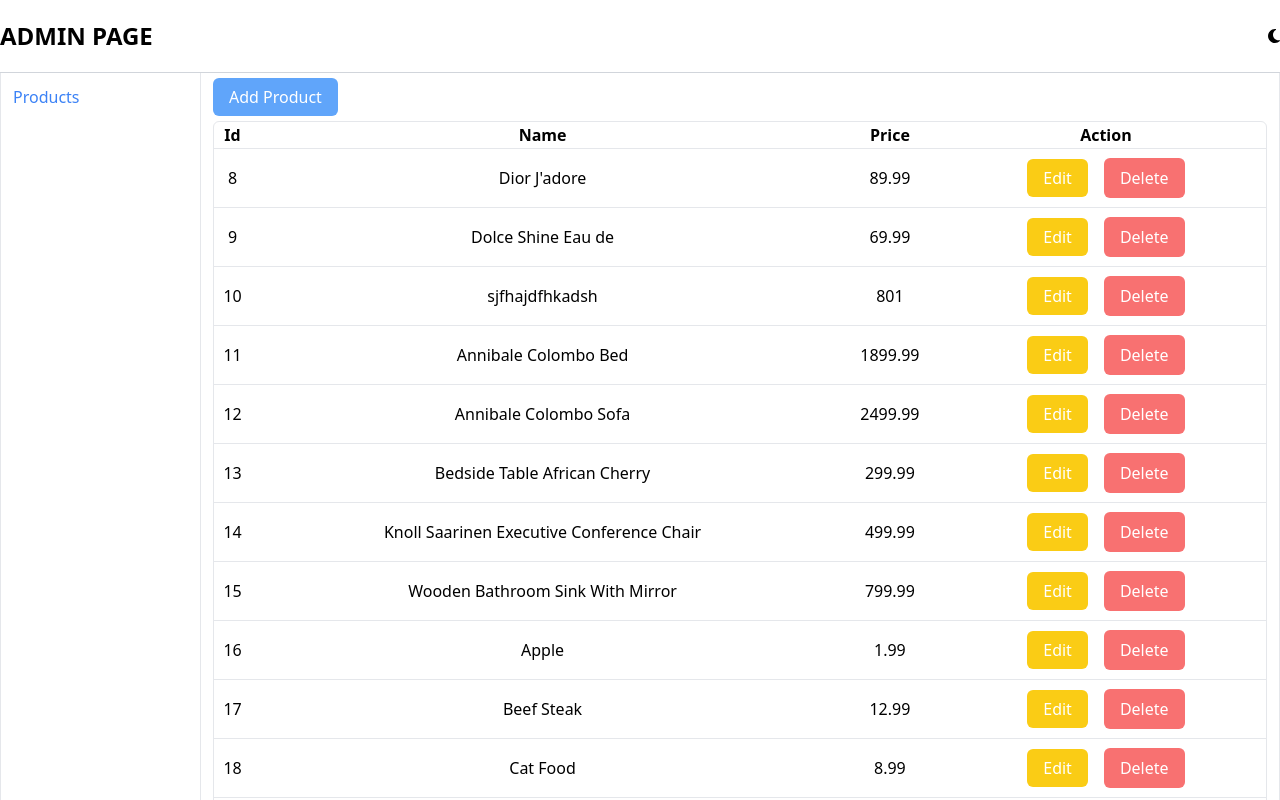
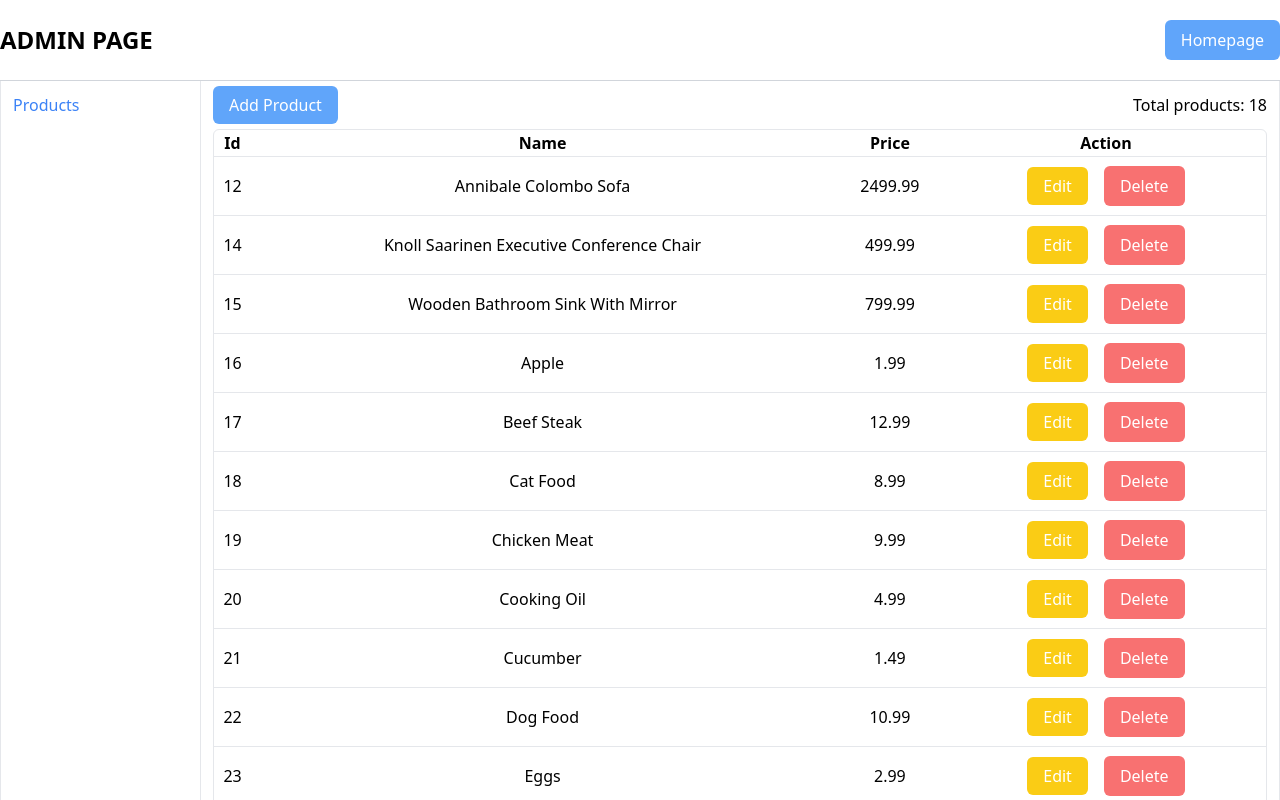
Before and after one commit to dungvuquoc0102/f8_fullstack_k10_react_hw, a React (Vite) app: page /admin in a window 1280 px wide. Shown: the top 800 px of the page. Built offline with nearby package versions, Linux system fonts and the light colour scheme; data requests are answered from the project's data file.

Commit message:
Day_04: Fix ProductPage.jsx

```diff
--- a/db.json
+++ b/db.json
@@ -1,197 +1,5 @@
 {
   "products": [
-    {
-      "id": 8,
-      "title": "Dior J'adore",
-      "description": "J'adore by Dior is a luxurious and floral fragrance, known for its blend of ylang-ylang, rose, and jasmine. It embodies femininity and sophistication.",
-      "category": "fragrances",
-      "price": 89.99,
-      "discountPercentage": 17.44,
-      "rating": 3.31,
-      "stock": 91,
-      "tags": [
-        "fragrances",
-        "perfumes"
-      ],
-      "brand": "Dior",
-      "sku": "E70NB03B",
-      "weight": 10,
-      "dimensions": {
-        "width": 21.51,
-        "height": 7,
-        "depth": 26.51
-      },
-      "warrantyInformation": "Lifetime warranty",
-      "shippingInformation": "Ships in 2 weeks",
-      "availabilityStatus": "In Stock",
-      "reviews": [
-        {
-          "rating": 5,
-          "comment": "Fast shipping!",
-          "date": "2024-05-23T08:56:21.619Z",
-          "reviewerName": "Zoe Nicholson",
-          "reviewerEmail": "zoe.nicholson@x.dummyjson.com"
-        },
-        {
-          "rating": 4,
-          "comment": "Excellent quality!",
-          "date": "2024-05-23T08:56:21.619Z",
-          "reviewerName": "Addison Wright",
-          "reviewerEmail": "addison.wright@x.dummyjson.com"
-        },
-        {
-          "rating": 4,
-          "comment": "Would buy again!",
-          "date": "2024-05-23T08:56:21.619Z",
-          "reviewerName": "Clara Berry",
-          "reviewerEmail": "clara.berry@x.dummyjson.com"
-        }
-      ],
-      "returnPolicy": "7 days return policy",
-      "minimumOrderQuantity": 8,
-      "meta": {
-        "createdAt": "2024-05-23T08:56:21.619Z",
-        "updatedAt": "2024-05-23T08:56:21.619Z",
-        "barcode": "0887083199279",
-        "qrCode": "https://assets.dummyjson.com/public/qr-code.png"
-      },
-      "images": [
-        "https://cdn.dummyjson.com/products/images/fragrances/Dior%20J'adore/1.png",
-        "https://cdn.dummyjson.com/products/images/fragrances/Dior%20J'adore/2.png",
-        "https://cdn.dummyjson.com/products/images/fragrances/Dior%20J'adore/3.png"
-      ],
-      "thumbnail": "https://cdn.dummyjson.com/products/images/fragrances/Dior%20J'adore/thumbnail.png"
-    },
-    {
-      "id": 9,
-      "title": "Dolce Shine Eau de",
-      "description": "Dolce Shine by Dolce & Gabbana is a vibrant and fruity fragrance, featuring notes of mango, jasmine, and blonde woods. It's a joyful and youthful scent.",
-      "category": "fragrances",
-      "price": 69.99,
-      "discountPercentage": 11.47,
-      "rating": 2.68,
-      "stock": 3,
-      "tags": [
-        "fragrances",
-        "perfumes"
-      ],
-      "brand": "Dolce & Gabbana",
-      "sku": "1NBFK980",
-      "weight": 5,
-      "dimensions": {
-        "width": 17,
-        "height": 24.57,
-        "depth": 13.3
-      },
-      "warrantyInformation": "5 year warranty",
-      "shippingInformation": "Ships in 1-2 business days",
-      "availabilityStatus": "Low Stock",
-      "reviews": [
-        {
-          "rating": 4,
-          "comment": "Very satisfied!",
-          "date": "2024-05-23T08:56:21.619Z",
-          "reviewerName": "Xavier Wright",
-          "reviewerEmail": "xavier.wright@x.dummyjson.com"
-        },
-        {
-          "rating": 1,
-          "comment": "Poor quality!",
-          "date": "2024-05-23T08:56:21.619Z",
-          "reviewerName": "Mila Hernandez",
-          "reviewerEmail": "mila.hernandez@x.dummyjson.com"
-        },
-        {
-          "rating": 5,
-          "comment": "Very happy with my purchase!",
-          "date": "2024-05-23T08:56:21.619Z",
-          "reviewerName": "Sophia Brown",
-          "reviewerEmail": "sophia.brown@x.dummyjson.com"
-        }
-      ],
-      "returnPolicy": "30 days return policy",
-      "minimumOrderQuantity": 9,
-      "meta": {
-        "createdAt": "2024-05-23T08:56:21.619Z",
-        "updatedAt": "2024-05-23T08:56:21.619Z",
-        "barcode": "1939383392674",
-        "qrCode": "https://assets.dummyjson.com/public/qr-code.png"
-      },
-      "images": [
-        "https://cdn.dummyjson.com/products/images/fragrances/Dolce%20Shine%20Eau%20de/1.png",
-        "https://cdn.dummyjson.com/products/images/fragrances/Dolce%20Shine%20Eau%20de/2.png",
-        "https://cdn.dummyjson.com/products/images/fragrances/Dolce%20Shine%20Eau%20de/3.png"
-      ],
-      "thumbnail": "https://cdn.dummyjson.com/products/images/fragrances/Dolce%20Shine%20Eau%20de/thumbnail.png"
-    },
-    {
-      "id": 10,
-      "title": "sjfhajdfhkadsh",
-      "price": "801",
-      "description": "Gucci Bloom by Gucci is a floral and captivating fragrance, with notes of tuberose, jasmine, and Rangoon creeper. It's a modern and romantic scent."
-    },
-    {
-      "id": 11,
-      "title": "Annibale Colombo Bed",
-      "description": "The Annibale Colombo Bed is a luxurious and elegant bed frame, crafted with high-quality materials for a comfortable and stylish bedroom.",
-      "category": "furniture",
-      "price": 1899.99,
-      "discountPercentage": 0.29,
-      "rating": 4.14,
-      "stock": 47,
-      "tags": [
-        "furniture",
-        "beds"
-      ],
-      "brand": "Annibale Colombo",
-      "sku": "4KMDTZWF",
-      "weight": 3,
-      "dimensions": {
-        "width": 28.75,
-        "height": 26.88,
-        "depth": 24.47
-      },
-      "warrantyInformation": "2 year warranty",
-      "shippingInformation": "Ships overnight",
-      "availabilityStatus": "In Stock",
-      "reviews": [
-        {
-          "rating": 4,
-          "comment": "Great value for money!",
-          "date": "2024-05-23T08:56:21.620Z",
-          "reviewerName": "Julian Newton",
-          "reviewerEmail": "julian.newton@x.dummyjson.com"
-        },
-        {
-          "rating": 5,
-          "comment": "Would buy again!",
-          "date": "2024-05-23T08:56:21.620Z",
-          "reviewerName": "Madison Collins",
-          "reviewerEmail": "madison.collins@x.dummyjson.com"
-        },
-        {
-          "rating": 4,
-          "comment": "Would buy again!",
-          "date": "2024-05-23T08:56:21.620Z",
-          "reviewerName": "Clara Berry",
-          "reviewerEmail": "clara.berry@x.dummyjson.com"
-        }
-      ],
-      "returnPolicy": "7 days return policy",
-      "minimumOrderQuantity": 1,
-      "meta": {
-        "createdAt": "2024-05-23T08:56:21.620Z",
-        "updatedAt": "2024-05-23T08:56:21.620Z",
-        "barcode": "7113807059215",
-        "qrCode": "https://assets.dummyjson.com/public/qr-code.png"
-      },
-      "images": [
-        "https://cdn.dummyjson.com/products/images/furniture/Annibale%20Colombo%20Bed/1.png",
-        "https://cdn.dummyjson.com/products/images/furniture/Annibale%20Colombo%20Bed/2.png",
-        "https://cdn.dummyjson.com/products/images/furniture/Annibale%20Colombo%20Bed/3.png"
-      ],
-      "thumbnail": "https://cdn.dummyjson.com/products/images/furniture/Annibale%20Colombo%20Bed/thumbnail.png"
-    },
     {
       "id": 12,
       "title": "Annibale Colombo Sofa",
@@ -253,68 +61,6 @@
         "https://cdn.dummyjson.com/products/images/furniture/Annibale%20Colombo%20Sofa/3.png"
       ],
       "thumbnail": "https://cdn.dummyjson.com/products/images/furniture/Annibale%20Colombo%20Sofa/thumbnail.png"
-    },
-    {
-      "id": 13,
-      "title": "Bedside Table African Cherry",
-      "description": "The Bedside Table in African Cherry is a stylish and functional addition to your bedroom, providing convenient storage space and a touch of elegance.",
-      "category": "furniture",
-      "price": 299.99,
-      "discountPercentage": 9.58,
-      "rating": 4.48,
-      "stock": 16,
-      "tags": [
-        "furniture",
-        "bedside tables"
-      ],
-      "brand": "Furniture Co.",
-      "sku": "OWPLTZYX",
-      "weight": 10,
-      "dimensions": {
-        "width": 25.43,
-        "height": 20.2,
-        "depth": 24.95
-      },
-      "warrantyInformation": "6 months warranty",
-      "shippingInformation": "Ships in 1-2 business days",
-      "availabilityStatus": "In Stock",
-      "reviews": [
-        {
-          "rating": 5,
-          "comment": "Very happy with my purchase!",
-          "date": "2024-05-23T08:56:21.620Z",
-          "reviewerName": "John Doe",
-          "reviewerEmail": "john.doe@x.dummyjson.com"
-        },
-        {
-          "rating": 4,
-          "comment": "Highly recommended!",
-          "date": "2024-05-23T08:56:21.620Z",
-          "reviewerName": "Avery Carter",
-          "reviewerEmail": "avery.carter@x.dummyjson.com"
-        },
-        {
-          "rating": 4,
-          "comment": "Very pleased!",
-          "date": "2024-05-23T08:56:21.620Z",
-          "reviewerName": "Evelyn Sanchez",
-          "reviewerEmail": "evelyn.sanchez@x.dummyjson.com"
-        }
-      ],
-      "returnPolicy": "No return policy",
-      "minimumOrderQuantity": 5,
-      "meta": {
-        "createdAt": "2024-05-23T08:56:21.620Z",
-        "updatedAt": "2024-05-23T08:56:21.620Z",
-        "barcode": "2913244159666",
-        "qrCode": "https://assets.dummyjson.com/public/qr-code.png"
-      },
-      "images": [
-        "https://cdn.dummyjson.com/products/images/furniture/Bedside%20Table%20African%20Cherry/1.png",
-        "https://cdn.dummyjson.com/products/images/furniture/Bedside%20Table%20African%20Cherry/2.png",
-        "https://cdn.dummyjson.com/products/images/furniture/Bedside%20Table%20African%20Cherry/3.png"
-      ],
-      "thumbnail": "https://cdn.dummyjson.com/products/images/furniture/Bedside%20Table%20African%20Cherry/thumbnail.png"
     },
     {
       "id": 14,
@@ -1315,12 +1061,6 @@
         "https://cdn.dummyjson.com/products/images/groceries/Kiwi/1.png"
       ],
       "thumbnail": "https://cdn.dummyjson.com/products/images/groceries/Kiwi/thumbnail.png"
-    },
-    {
-      "title": "a",
-      "price": "1",
-      "description": "a",
-      "id": 31
     }
   ]
 }
--- a/src/components/header/Header.jsx
+++ b/src/components/header/Header.jsx
@@ -3,6 +3,7 @@ import React, { useState } from "react";
 
 import { FontAwesomeIcon } from "@fortawesome/react-fontawesome";
 import { faMagnifyingGlass, faMoon, faSun } from "@fortawesome/free-solid-svg-icons";
+import { Link } from "react-router-dom";
 
 function Header() {
 	let darkMode = localStorage.getItem("darkMode");
@@ -72,6 +73,10 @@ function Header() {
 					<div>
 						<button onClick={toggleDarkMode}>{isDarkMode ? <FontAwesomeIcon icon={faSun} /> : <FontAwesomeIcon icon={faMoon} />}</button>
 					</div>
+					{/* admin */}
+					<Link to="/admin" className="p-2 px-4 bg-blue-400 rounded-md text-white hover:bg-blue-500">
+						Admin
+					</Link>
 				</div>
 			</div>
 		</header>
--- a/src/components/productList/ProductList.jsx
+++ b/src/components/productList/ProductList.jsx
@@ -15,28 +15,21 @@ export default function ProductList() {
 	let myTimeout;
 
 	useEffect(() => {
-		productService
-			.getProducts({
-				search,
-				limit,
-				skip
-			})
-			.then((res) => {
-				if (!res.status) return;
-				setProducts(res.data.products);
-				setTotalProducts(res.data.total);
-			});
+		productService.getProducts().then((res) => {
+			if (!res.status) return;
+			setProducts(res.data);
+			setTotalProducts(res.data.length);
+		});
 	}, [search, limit, skip]);
 
 	function handleSearch(e) {
 		clearTimeout(myTimeout);
-		myTimeout =
-			setTimeout(() => {
-				setSearch(e.target.value);
-				setSkip(0);
-				setPage(1);
-			}, 1000)
-	};
+		myTimeout = setTimeout(() => {
+			setSearch(e.target.value);
+			setSkip(0);
+			setPage(1);
+		}, 1000);
+	}
 
 	function handleLimit(e) {
 		const newLimit = parseInt(e.target.value);
@@ -77,17 +70,17 @@ export default function ProductList() {
 		<div className="container mx-auto min-h-screen px-3 xl:px-0">
 			<div className="flex justify-between items-center mt-4">
 				{/* search */}
-				<label className="p-2 px-4 border-[1px] border-gray-300 rounded-full dark:text-white">
+				{/* <label className="p-2 px-4 border-[1px] border-gray-300 rounded-full dark:text-white">
 					<input type="text" className="outline-none bg-transparent" placeholder="Tìm kiếm" onChange={handleSearch} />
 					<FontAwesomeIcon icon={faMagnifyingGlass} />
-				</label>
+				</label> */}
 				{/* limit */}
-				<select className="dark:text-white outline-none p-1 border-[1px] w-fit bg-transparent" onChange={handleLimit}>
+				{/* <select className="dark:text-white outline-none p-1 border-[1px] w-fit bg-transparent" onChange={handleLimit}>
 					<option value="10">10 / page</option>
 					<option value="20">20 / page</option>
 					<option value="30">30 / page</option>
 					<option value="40">40 / page</option>
-				</select>
+				</select> */}
 			</div>
 			{totalProducts ? (
 				<>
@@ -98,7 +91,7 @@ export default function ProductList() {
 							))}
 						</ul>
 					</div>
-					<div className="flex justify-center gap-2 text-xl">
+					<div className="justify-center gap-2 text-xl hidden">
 						{/* prev button */}
 						<button onClick={handlePrevBtn} className={(skip / limit ? "hover:bg-gray-200 " : "text-gray-400 ") + "p-2 px-4 rounded-md"} disabled={page === 1}>
 							<FontAwesomeIcon icon={faAngleLeft} />
@@ -111,24 +104,17 @@ export default function ProductList() {
 							pattern="[0-9]*"
 							onChange={handlePage}
 							onKeyDown={(e) => {
-								if (
-									!/^[0-9]$/.test(e.key) &&
-									e.key !== "Backspace" &&
-									e.key !== "ArrowLeft" &&
-									e.key !== "ArrowRight"
-								) {
+								if (!/^[0-9]$/.test(e.key) && e.key !== "Backspace" && e.key !== "ArrowLeft" && e.key !== "ArrowRight") {
 									e.preventDefault();
 								}
 							}}
-							onBlur={handleAfterOnChange} />
+							onBlur={handleAfterOnChange}
+						/>
 						<span className="p-2 px-4">/</span>
 						{/* total page */}
 						<span className="p-2 px-4 rounded-md">{Math.ceil(totalProducts / limit)}</span>
 						{/* next button */}
-						<button
-							onClick={handleNextBtn}
-							disabled={page === Math.ceil(totalProducts / limit)}
-							className={page === Math.ceil(totalProducts / limit) ? "text-gray-400" : "hover:bg-gray-200" + " p-2 px-4 rounded-md cursor-pointer"}>
+						<button onClick={handleNextBtn} disabled={page === Math.ceil(totalProducts / limit)} className={page === Math.ceil(totalProducts / limit) ? "text-gray-400" : "hover:bg-gray-200" + " p-2 px-4 rounded-md cursor-pointer"}>
 							<FontAwesomeIcon icon={faAngleRight} />
 						</button>
 					</div>
--- a/src/pages/admin/ProductPage.jsx
+++ b/src/pages/admin/ProductPage.jsx
@@ -7,10 +7,11 @@ const ProductPage = () => {
 	const { products, setProducts } = useContext(ProductContext);
 
 	async function handleDeleteProduct(id) {
-		confirm("Are you sure to delete this product?") && (await productService.deleteProduct(id));
-		const data = await productService.getProducts({ search: "", limit: 10, skip: 0 });
-		if (!data.status) return;
-		setProducts(data.data);
+		if (confirm("Are you sure to delete this product?")) {
+			const data = await productService.deleteProduct(id);
+			if (!data.status) return;
+		}
+		setProducts((prev) => prev.filter((product) => product.id !== id));
 	}
 
 	return (
@@ -35,6 +36,8 @@ const ProductPage = () => {
 					<option value="30">30 / page</option>
 					<option value="40">40 / page</option>
 				</select> */}
+				{/* Number of products */}
+				<div>Total products: {products.length}</div>
 			</div>
 			{/* Product table */}
 			<div className="mt-3 border-[1px] rounded-md">
--- a/src/pages/admin/components/Header.jsx
+++ b/src/pages/admin/components/Header.jsx
@@ -24,11 +24,15 @@ const Header = () => {
 						</button>
 					</div> */}
 					{/* dark mode */}
-					<div>
+					<div className="hidden">
 						<button>
 							<FontAwesomeIcon icon={faMoon} />
 						</button>
 					</div>
+					{/* homepage */}
+					<Link to="/" className="p-2 px-4 bg-blue-400 rounded-md text-white hover:bg-blue-500">
+						Homepage
+					</Link>
 				</div>
 			</div>
 		</header>
```
